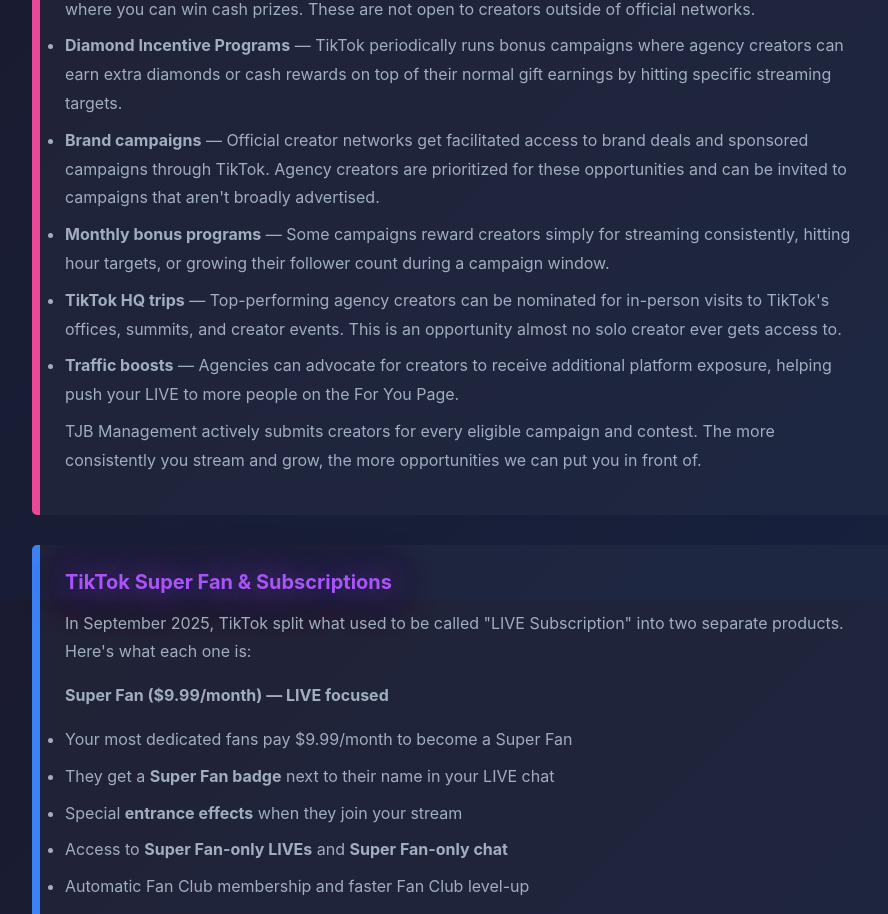
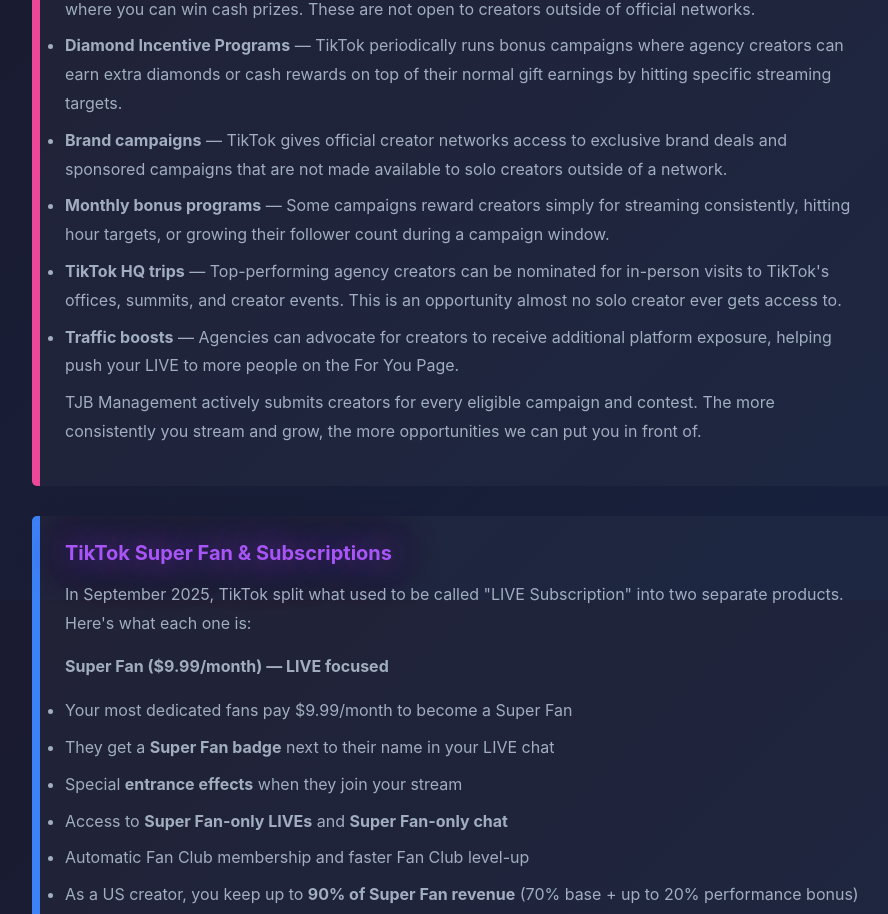
Before and after one commit to iamunrizzable/Website, a Next.js app: page /agency in a window 1280 px wide. Shown: the part 3400-4314 px from the top of the page, without its empty margins (178-1066 px from the left). Built offline with nearby package versions, Linux system fonts and the light colour scheme.

Commit message:
Restore brand campaigns exclusivity claim
TikTok gives creator networks exclusive campaigns not available to solo creators. Reverting the softened language from the previous fact-check fix.

https://claude.ai/code/session_01AMCDCAPq8diabGEo6bckVs

```diff
--- a/app/agency/page.js
+++ b/app/agency/page.js
@@ -195,7 +195,7 @@ export default function AgencyPage() {
           <ul>
             <li><strong>Agency tournaments & LIVE battles</strong> — TikTok runs exclusive competitions between agency creators where you can win cash prizes. These are not open to creators outside of official networks.</li>
             <li><strong>Diamond Incentive Programs</strong> — TikTok periodically runs bonus campaigns where agency creators can earn extra diamonds or cash rewards on top of their normal gift earnings by hitting specific streaming targets.</li>
-            <li><strong>Brand campaigns</strong> — Official creator networks get facilitated access to brand deals and sponsored campaigns through TikTok. Agency creators are prioritized for these opportunities and can be invited to campaigns that aren't broadly advertised.</li>
+            <li><strong>Brand campaigns</strong> — TikTok gives official creator networks access to exclusive brand deals and sponsored campaigns that are not made available to solo creators outside of a network.</li>
             <li><strong>Monthly bonus programs</strong> — Some campaigns reward creators simply for streaming consistently, hitting hour targets, or growing their follower count during a campaign window.</li>
             <li><strong>TikTok HQ trips</strong> — Top-performing agency creators can be nominated for in-person visits to TikTok's offices, summits, and creator events. This is an opportunity almost no solo creator ever gets access to.</li>
             <li><strong>Traffic boosts</strong> — Agencies can advocate for creators to receive additional platform exposure, helping push your LIVE to more people on the For You Page.</li>
```
